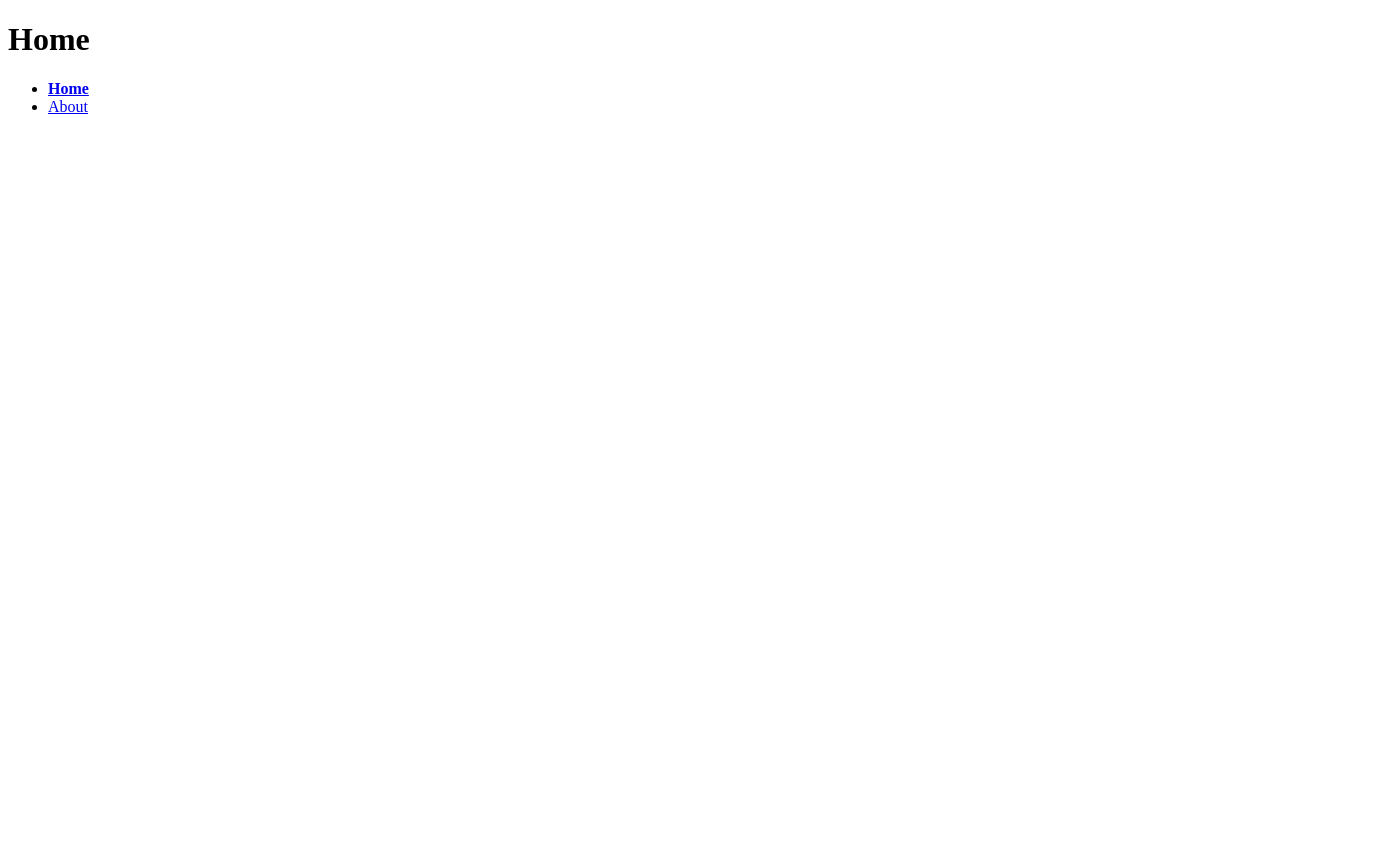
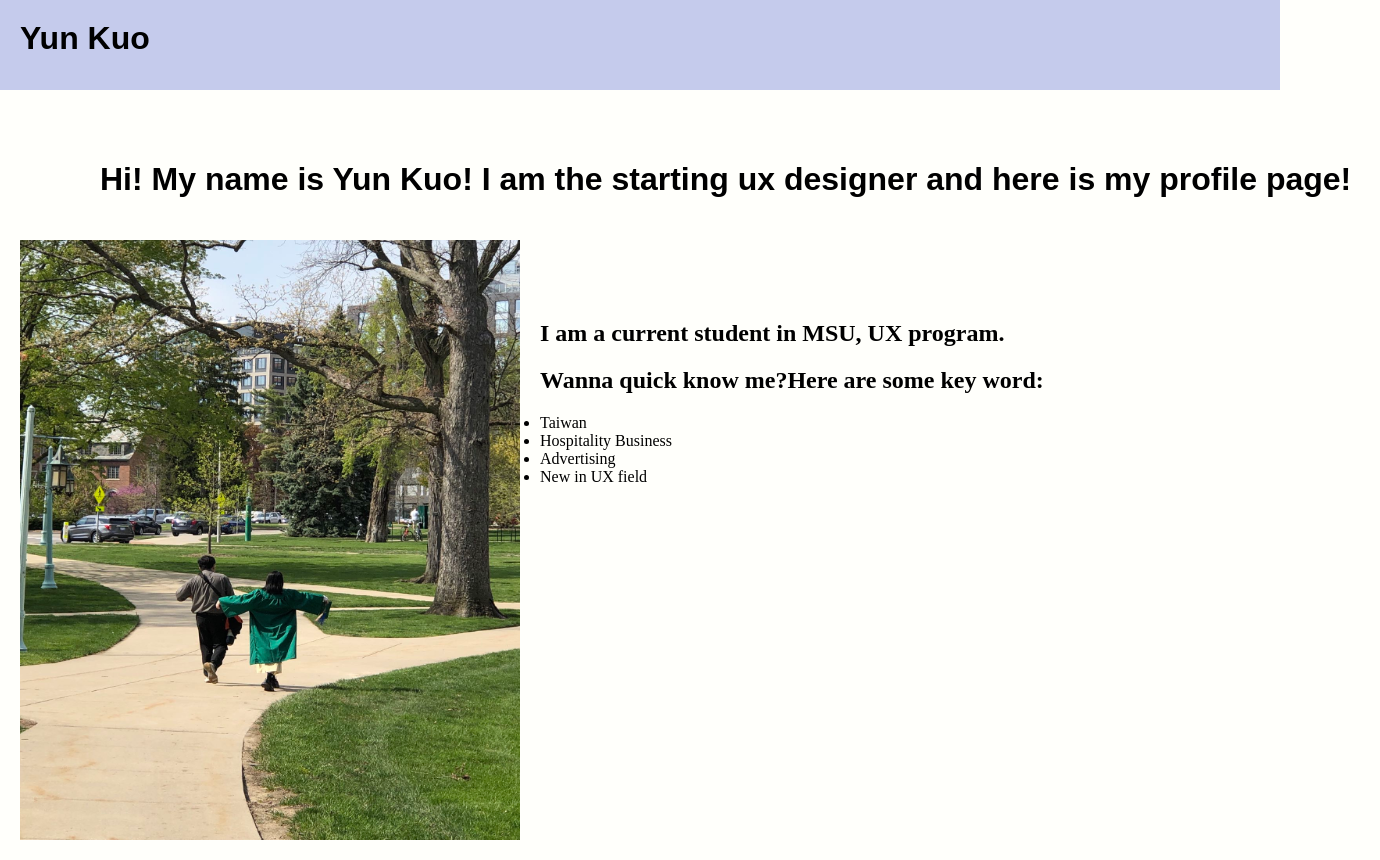
Before and after one commit to YK067/Profile, a plain HTML site: page index.html in a window 1280 px wide. Shown: the whole page, 1380 px wide, since content can reach past the window. Before the commit the page ends 800 px from the top, so only its background shows below. Drawn offline with Linux system fonts and the light colour scheme.

Commit message:
update index.html

```diff
--- a/index.html
+++ b/index.html
@@ -8,13 +8,28 @@
     <link rel="stylesheet" href="screen.css">
   </head>
   <body>
-    <h1>Home</h1>
-    <nav>
-      <ul>
-        <li><a href="index.html" class="active">Home</a></li>
-        <li><a href="about.html">About</a></li>
+    <body>
+      <h1 class= "title">Yun Kuo</h1>
+
+      <h1 id = "inro">Hi! My name is Yun Kuo! I am the starting ux designer and here is my profile page!
+
+      </h1>
+      <div class = "profile">
+        <img alt="photo of Yun Kuo" src="IMG_1521.JPG"/>
+      </div>
+      <div class = "sec">
+        <h2>I am a current student in MSU, UX program.</h2>
+      </div>
+      <div class = "fact">
+        <h2>Wanna quick know me?Here are some key word:
+      </h2>
+    </div>
+    <div class ="list"><ul>
+        <li>Taiwan</li>
+        <li>Hospitality Business</li>
+        <li>Advertising</li>
+        <li>New in UX field</li>
       </ul>
-    </nav>
-    <script src="index.js"></script>
+    </div>
   </body>
 </html>
--- a/screen.css
+++ b/screen.css
@@ -1,4 +1,38 @@
-/* Add screen styles below */
-a.active {
-    font-weight: bold;
+body{
+    background: #FFFFFB;
+    margin:0 auto;
+
 }
+.title{
+    background:#C5CBEC;
+    height: 50px;
+    margin:0 auto;
+    padding:20px;
+    font-family: Arial, Helvetica, sans-serif;
+}
+#inro{
+    font-family: Arial, Helvetica, sans-serif;
+    position:relative;
+    top:50px;
+    left:100px;}
+img{width:500px;
+    height:600px;
+    float:left;
+    padding:20px;
+    float:left;
+    position:relative;
+    top:50px;
+}
+.sec{
+    position: relative;
+    top:150px;
+}
+
+.fact{
+    position: relative;
+    top:150px;
+}
+.list{
+    position: relative;
+    top:150px;
+}
```
Also changed, not shown: IMG_1521.JPG (added).
